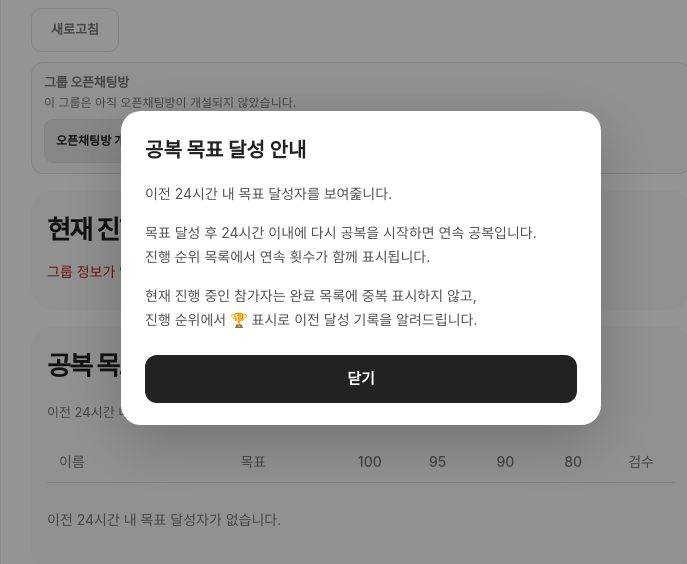
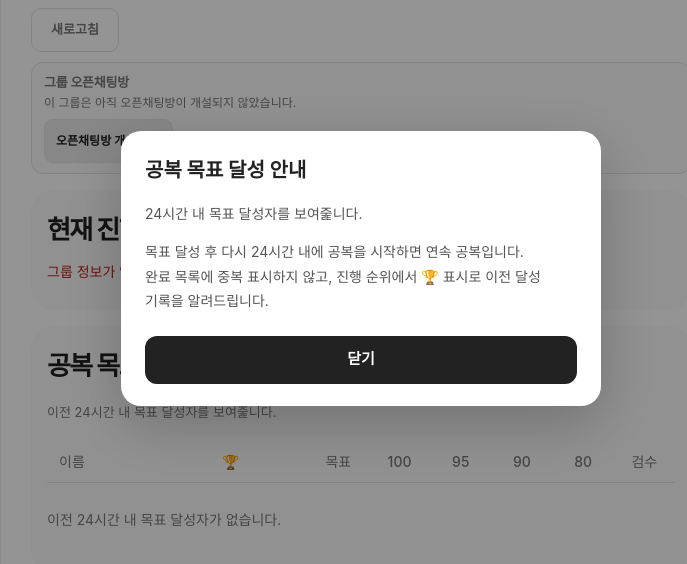
Before and after one commit to taehoon-hub/fasting-telegram-bot, a website: page board.html in a window 1280 px wide. Both pictures are taken after a click on the button "공복 목표 달성 안내". Shown: the part 132-696 px from the top of the page, without its empty margins (279-966 px from the left). Drawn offline with Linux system fonts and the light colour scheme.

Commit message:
현황판 트로피 열과 안내 다이얼로그 반영

```diff
--- a/board.html
+++ b/board.html
@@ -38,6 +38,7 @@
               <tr>
                 <th>&#49692;&#50948;</th>
                 <th>&#51060;&#47492;</th>
+              <th>&#127942;</th>
               <th>&#47785;&#54364;</th>
                 <th>%</th>
                 <th>100</th>
@@ -71,6 +72,7 @@
           <thead>
             <tr>
               <th>&#51060;&#47492;</th>
+              <th>&#127942;</th>
               <th>&#47785;&#54364;</th>
               <th>100</th>
               <th>95</th>
@@ -90,9 +92,13 @@
   <dialog id="completed-info-dialog" class="info-dialog" aria-labelledby="completed-info-dialog-title">
   <div class="info-dialog-content">
     <h3 id="completed-info-dialog-title">&#44277;&#48373; &#47785;&#54364; &#45804;&#49457; &#50504;&#45236;</h3>
-      <p>&#51060;&#51204; 24&#49884;&#44036; &#45236; &#47785;&#54364; &#45804;&#49457;&#51088;&#47484; &#48372;&#50668;&#51465;&#45768;&#45796;.</p>
-      <p>&#47785;&#54364; &#45804;&#49457; &#54980; 24&#49884;&#44036; &#51060;&#45236;&#50640; &#45796;&#49884; &#44277;&#48373;&#51012; &#49884;&#51089;&#54616;&#47732; &#50672;&#49549; &#44277;&#48373;&#51077;&#45768;&#45796;.<br>&#51652;&#54665; &#49692;&#50948; &#47785;&#47197;&#50640;&#49436; &#50672;&#49549; &#54943;&#49688;&#44032; &#54632;&#44760; &#54364;&#49884;&#46121;&#45768;&#45796;.</p>
-      <p>&#54788;&#51116; &#51652;&#54665; &#51473;&#51064; &#52280;&#44032;&#51088;&#45716; &#50756;&#47308; &#47785;&#47197;&#50640; &#51473;&#48373; &#54364;&#49884;&#54616;&#51648; &#50506;&#44256;,<br>&#51652;&#54665; &#49692;&#50948;&#50640;&#49436; &#127942; &#54364;&#49884;&#47196; &#51060;&#51204; &#45804;&#49457; &#44592;&#47197;&#51012; &#50508;&#47140;&#46300;&#47549;&#45768;&#45796;.</p>
+    <p>24&#49884;&#44036; &#45236; &#47785;&#54364; &#45804;&#49457;&#51088;&#47484; &#48372;&#50668;&#51465;&#45768;&#45796;.</p>
+    <p>
+      &#47785;&#54364; &#45804;&#49457; &#54980; &#45796;&#49884; 24&#49884;&#44036; &#45236;&#50640; &#44277;&#48373;&#51012; &#49884;&#51089;&#54616;&#47732;
+      &#50672;&#49549; &#44277;&#48373;&#51077;&#45768;&#45796;.<br>
+      &#50756;&#47308; &#47785;&#47197;&#50640; &#51473;&#48373; &#54364;&#49884;&#54616;&#51648; &#50506;&#44256;,
+      &#51652;&#54665; &#49692;&#50948;&#50640;&#49436; &#127942; &#54364;&#49884;&#47196; &#51060;&#51204; &#45804;&#49457; &#44592;&#47197;&#51012; &#50508;&#47140;&#46300;&#47549;&#45768;&#45796;.
+    </p>
     <form method="dialog">
       <button class="dialog-close-button" type="submit">&#45803;&#44592;</button>
     </form>
--- a/board.js
+++ b/board.js
@@ -49,6 +49,7 @@ console.log("BOARD JS LIVE ROW FIX: 202608192352");
         row?.progressPercent ?? (completed ? 100 : 0)
       ),
       scores: row?.scoreCounts || {},
+      previousAchievementCount: Number(row?.previousAchievementCount ?? 0),
       completionStatus: row?.completionSection?.reviewStatus || row?.selfReviewStatus || null,
       completionScore: row?.completionSection?.finalScore ?? row?.selfReviewScore ?? null,
       selfReviewStatus: row?.selfReviewStatus || null,
@@ -63,6 +64,7 @@ console.log("BOARD JS LIVE ROW FIX: 202608192352");
       <tr>
         <td>${item.rank}</td>
         <td>${escapeHtml(item.name)}</td>
+        <td>🏆 ${item.previousAchievementCount > 0 ? item.previousAchievementCount : "-"}</td>
         <td>${item.targetHours}시간</td>
         <td>${item.progressPercent}%</td>
         <td>${score(item.scores, 100)}</td>
```
Lines whose indentation alone changed are shown as unchanged.
